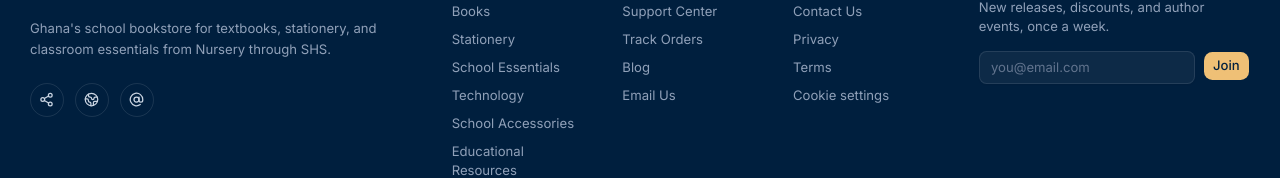
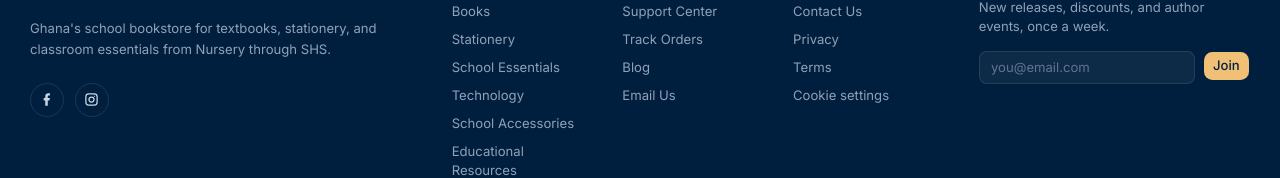
Before and after one commit to eliroy-del/books-and-you, a Next.js app: page / in a window 1280 px wide. Shown: the part 2903-3081 px from the top of the page. Built offline with nearby package versions, Linux system fonts and the light colour scheme; no server answers; the database is empty.

Commit message:
Link the footer social icons to the Books & You Facebook and Instagram pages.

```diff
--- a/src/components/layout/site-footer.tsx
+++ b/src/components/layout/site-footer.tsx
@@ -1,5 +1,4 @@
 import Link from "next/link";
-import { AtSign, Globe2, Share2 } from "lucide-react";
 import { BrandLogo } from "@/components/brand-logo";
 import { CookieSettingsButton } from "@/components/CookieConsentBanner";
 import { siteConfig } from "@/data/mock";
@@ -18,16 +17,28 @@ export function SiteFooter() {
               Nursery through SHS.
             </p>
             <div className="mt-6 flex gap-3">
-              {[Share2, Globe2, AtSign].map((Icon, i) => (
-                <a
-                  key={i}
-                  href="#"
-                  className="flex size-9 items-center justify-center rounded-full border border-white/10 text-slate-300 transition hover:border-gold/60 hover:text-gold"
-                  aria-label="Social link"
-                >
-                  <Icon className="size-4" />
-                </a>
-              ))}
+              <a
+                href={siteConfig.social.facebook}
+                target="_blank"
+                rel="noopener noreferrer"
+                aria-label="Facebook"
+                className="flex size-9 items-center justify-center rounded-full border border-white/10 text-slate-300 transition hover:border-gold/60 hover:text-gold"
+              >
+                <svg viewBox="0 0 24 24" fill="currentColor" className="size-4" aria-hidden>
+                  <path d="M14 13.5h2.5l1-4H14v-2c0-1.03 0-2 2-2h1.5V2.14C17.17 2.09 16.02 2 14.79 2 12.06 2 10 3.72 10 7.05V9.5H7.5v4H10V22h4v-8.5z" />
+                </svg>
+              </a>
+              <a
+                href={siteConfig.social.instagram}
+                target="_blank"
+                rel="noopener noreferrer"
+                aria-label="Instagram"
+                className="flex size-9 items-center justify-center rounded-full border border-white/10 text-slate-300 transition hover:border-gold/60 hover:text-gold"
+              >
+                <svg viewBox="0 0 24 24" fill="currentColor" className="size-4" aria-hidden>
+                  <path d="M7.5 2h9A5.5 5.5 0 0 1 22 7.5v9a5.5 5.5 0 0 1-5.5 5.5h-9A5.5 5.5 0 0 1 2 16.5v-9A5.5 5.5 0 0 1 7.5 2zm0 2A3.5 3.5 0 0 0 4 7.5v9A3.5 3.5 0 0 0 7.5 20h9a3.5 3.5 0 0 0 3.5-3.5v-9A3.5 3.5 0 0 0 16.5 4h-9zm9.25 1.75a1 1 0 1 1 0 2 1 1 0 0 1 0-2zM12 7a5 5 0 1 1 0 10 5 5 0 0 1 0-10zm0 2a3 3 0 1 0 0 6 3 3 0 0 0 0-6z" />
+                </svg>
+              </a>
             </div>
           </div>
 
```
